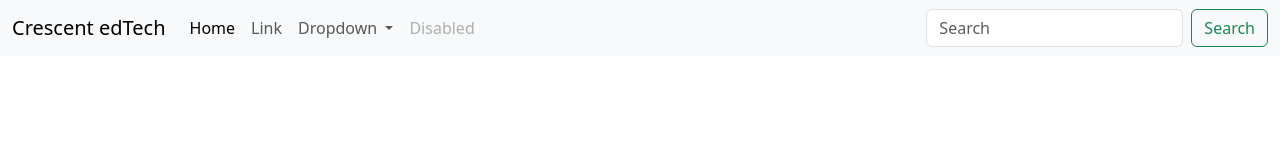
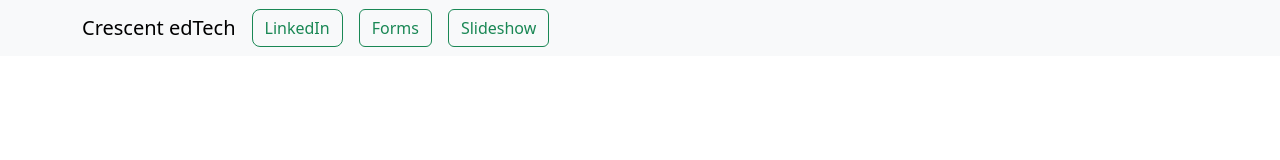
Before and after one commit to razzaksr/Frontend-React-Bootcamp-March2025, a plain HTML site: page BootstrapDemo/Navigation.html in a window 1280 px wide. Drawn offline with nearby package versions, Linux system fonts and the light colour scheme.

Commit message:
bootstrap done

```diff
--- a/BootstrapDemo/Navigation.html
+++ b/BootstrapDemo/Navigation.html
@@ -8,45 +8,46 @@
     <script src="https://cdn.jsdelivr.net/npm/bootstrap@5.3.3/dist/js/bootstrap.bundle.min.js" integrity="sha384-YvpcrYf0tY3lHB60NNkmXc5s9fDVZLESaAA55NDzOxhy9GkcIdslK1eN7N6jIeHz" crossorigin="anonymous"></script>
     <script src="https://cdn.jsdelivr.net/npm/@popperjs/core@2.11.8/dist/umd/popper.min.js" integrity="sha384-I7E8VVD/ismYTF4hNIPjVp/Zjvgyol6VFvRkX/vR+Vc4jQkC+hVqc2pM8ODewa9r" crossorigin="anonymous"></script>
     <script src="https://cdn.jsdelivr.net/npm/bootstrap@5.3.3/dist/js/bootstrap.min.js" integrity="sha384-0pUGZvbkm6XF6gxjEnlmuGrJXVbNuzT9qBBavbLwCsOGabYfZo0T0to5eqruptLy" crossorigin="anonymous"></script>
+    <link rel="stylesheet" href="https://cdn.jsdelivr.net/npm/bootstrap-icons@1.11.3/font/bootstrap-icons.min.css">
+    <script>
+        function navigate(received){
+            if(received==="forms"){
+                document.getElementById("frame").src='Forms.html';
+            }
+            else if(received==="slide"){
+                document.getElementById("frame").src='SlideShow.html';
+            }
+            else{
+                document.getElementById("frame").src='';
+            }
+        }
+    </script>
 </head>
 <body>
     <nav class="navbar navbar-expand-md bg-body-tertiary">
-        <div class="container-fluid">
+        <div class="container">
             <!-- part 1 brand-->
             <a class="navbar-brand" href="http://crescentedtech.netlify.app">Crescent edTech</a>
             <!-- part2 toggle -->
-            <button class="navbar-toggler" type="button" data-bs-toggle="collapse" data-bs-target="#traverse" aria-controls="traverse" aria-expanded="false" aria-label="Toggle navigation">
+            <button class="navbar-toggler" type="button" data-bs-toggle="collapse" data-bs-target="#traverse">
                 <span class="navbar-toggler-icon"></span>
             </button>
+            <!-- part 3 menu/ collapse -->
             <div class="collapse navbar-collapse" id="traverse">
                 <ul class="navbar-nav me-auto mb-2 mb-lg-0">
-                    <li class="nav-item">
-                    <a class="nav-link active" aria-current="page" href="#">Home</a>
+                    <li class="nav-item me-3 active">
+                        <a class="btn btn-outline-success rounded-3" href="http://www.linkedin.com">LinkedIn</a>
                     </li>
-                    <li class="nav-item">
-                    <a class="nav-link" href="#">Link</a>
+                    <li class="nav-item me-3">
+                        <button class="btn btn-outline-success" onclick="navigate('forms')">Forms</button>
                     </li>
-                    <li class="nav-item dropdown">
-                    <a class="nav-link dropdown-toggle" href="#" role="button" data-bs-toggle="dropdown" aria-expanded="false">
-                        Dropdown
-                    </a>
-                    <ul class="dropdown-menu">
-                        <li><a class="dropdown-item" href="#">Action</a></li>
-                        <li><a class="dropdown-item" href="#">Another action</a></li>
-                        <li><hr class="dropdown-divider"></li>
-                        <li><a class="dropdown-item" href="#">Something else here</a></li>
-                    </ul>
-                    </li>
-                    <li class="nav-item">
-                    <a class="nav-link disabled" aria-disabled="true">Disabled</a>
+                    <li class="nav-item me-3">
+                        <button class="btn btn-outline-success" onclick="navigate('slide')">Slideshow</button>
                     </li>
                 </ul>
-                <form class="d-flex" role="search">
-                    <input class="form-control me-2" type="search" placeholder="Search" aria-label="Search">
-                    <button class="btn btn-outline-success" type="submit">Search</button>
-                </form>
             </div>
         </div>
     </nav>
+    <iframe id="frame" src="" style="height: 80vh;width: 100%;"></iframe>
 </body>
 </html>
```
Also changed, not shown: Front End Development Notes.txt.
